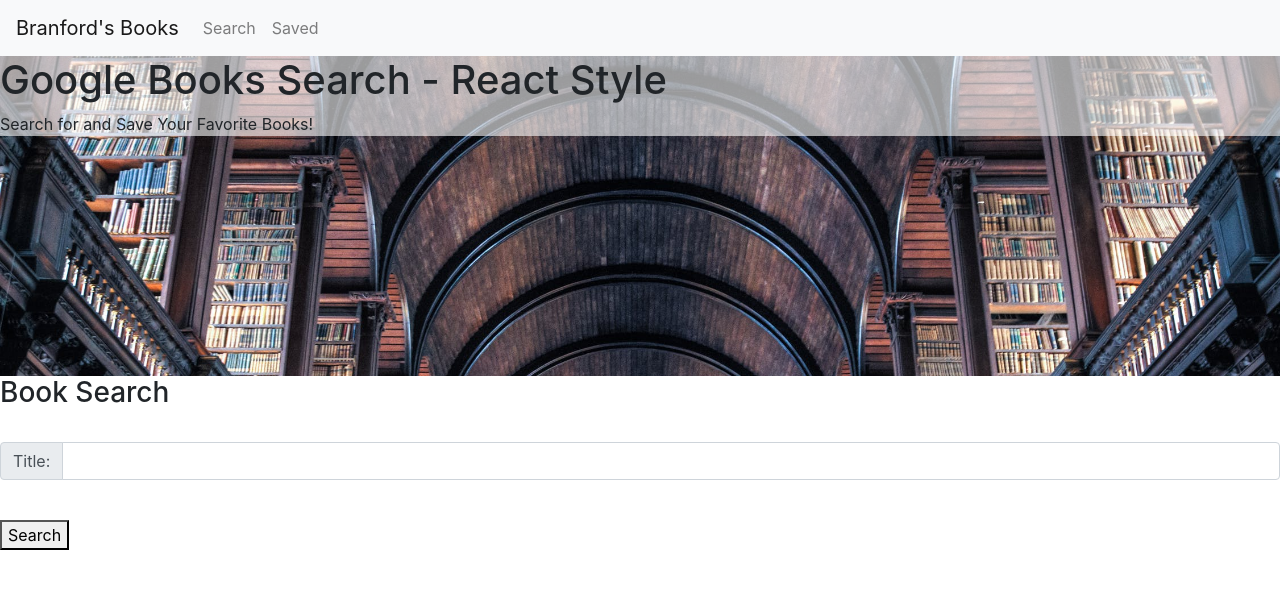
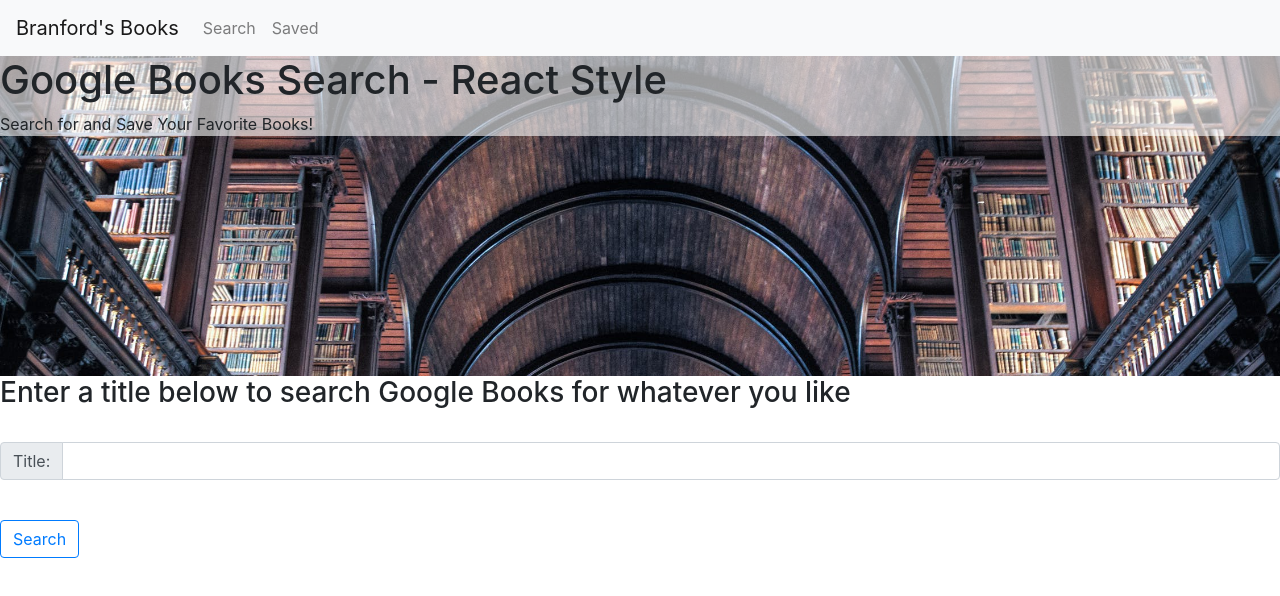
Before and after one commit to Skateboardb/react-google-books, a React (Create React App) app in the folder client/: page / in a window 1280 px wide. Shown: the top 596 px of the page. Built offline with nearby package versions, Linux system fonts and the light colour scheme.

Commit message:
added bootstrap to search component and abstracted into Search directory with css file

```diff
--- a/client/src/components/Search.js
+++ b/client/src/components/Search/index.js
@@ -1,11 +1,12 @@
 import React from 'react';
 import InputGroup from 'react-bootstrap/InputGroup';
 import FormControl from 'react-bootstrap/FormControl';
+import Button from 'react-bootstrap/Button';
 
 function SearchForm(props) {
 	return (
 		<div id="searchContainer">
-			<h3>Book Search</h3>
+			<h3>Enter a title below to search Google Books for whatever you like</h3>
 			<form id="bookSearch">
 				<label htmlFor="bookInput" form="bookSearch"></label>
 				<br></br>
@@ -31,9 +32,13 @@ function SearchForm(props) {
 					/>
 				</InputGroup>
 				<br></br>
-				<button type="submit" onClick={e => props.handleSearchClick(e)}>
+				<Button
+					variant="outline-primary"
+					type="submit"
+					onClick={e => props.handleSearchClick(e)}
+				>
 					Search
-				</button>
+				</Button>
 			</form>
 		</div>
 	);
```
Also changed, not shown: client/src/components/Search/style.css (added).
